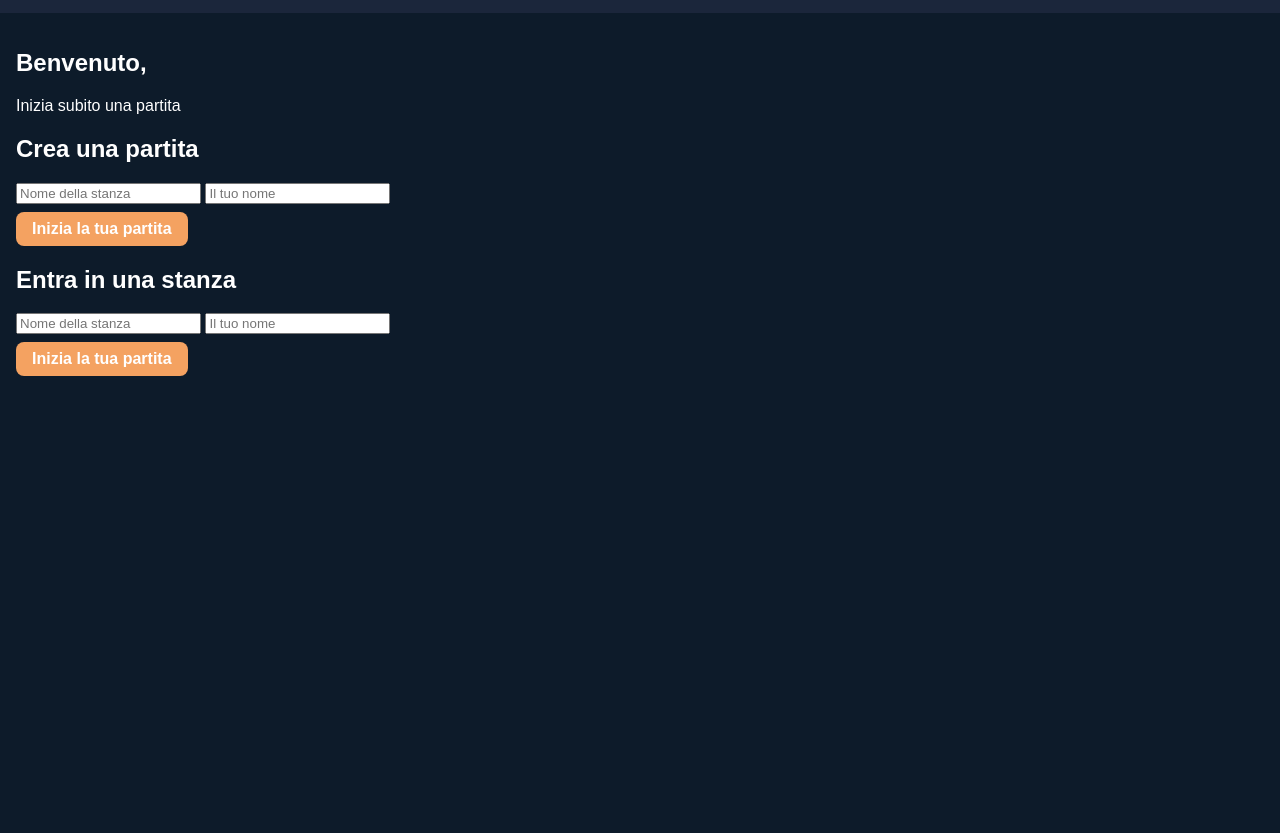
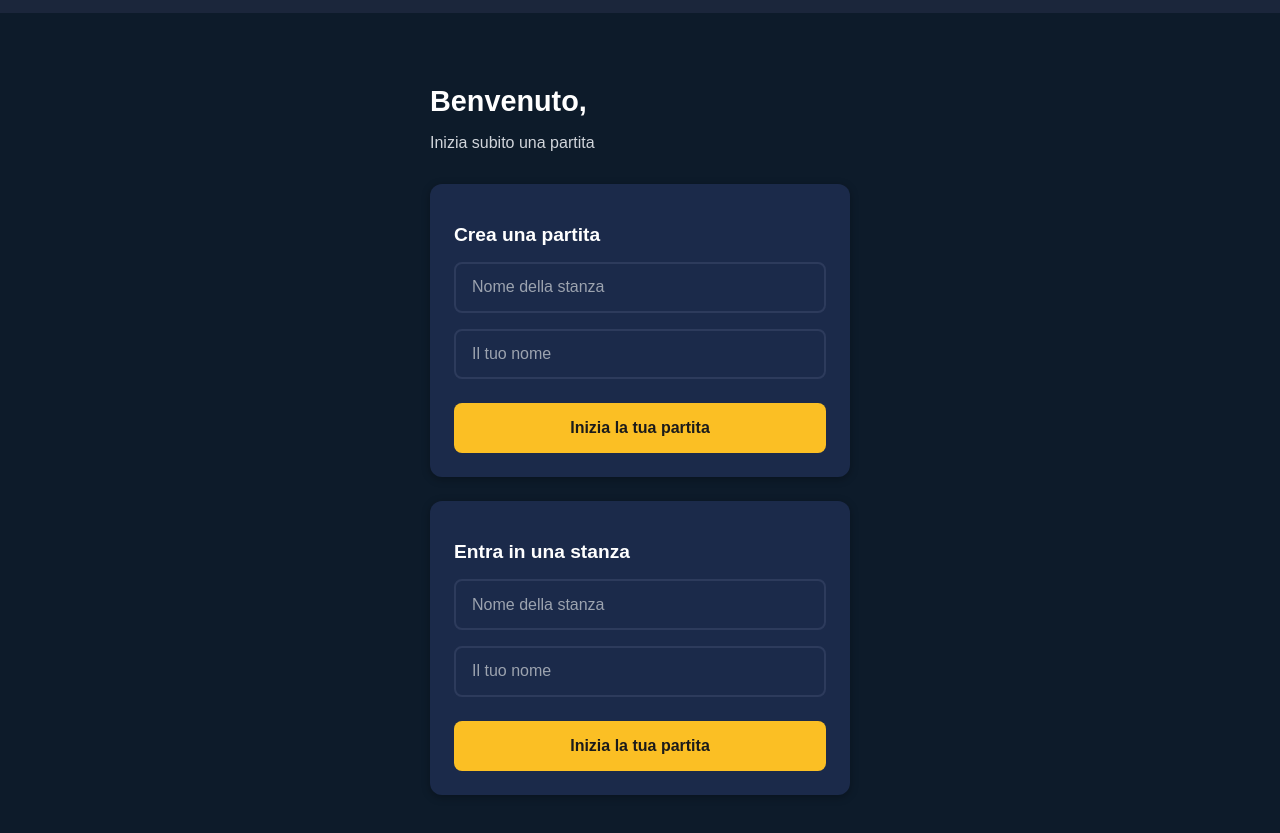
Before and after one commit to LolloA96/Lupus-il-Gioco, a plain HTML site: page index.html in a window 1280 px wide. Shown: the part 47-880 px from the top of the page. Before the commit the page ends 800 px from the top, so only its background shows below. Drawn offline with Linux system fonts and the light colour scheme.

Commit message:
Aggiorna CSS e Home

```diff
--- a/app.js
+++ b/app.js
@@ -1,4 +1,4 @@
-// app.js (versione aggiornata)
+// app.js (versione aggiornata con roomName come ID)
 
 let currentRoomId = null;
 let currentPlayerName = null;
@@ -44,7 +44,15 @@ btnCreate.addEventListener("click", async () => {
   }
 
   try {
-    const roomRef = await db.collection("rooms").add({
+    const roomRef = db.collection("rooms").doc(roomName);
+    const roomDoc = await roomRef.get();
+
+    if (roomDoc.exists) {
+      alert("⚠️ Esiste già una stanza con questo nome. Scegli un altro nome.");
+      return;
+    }
+
+    await roomRef.set({
       createdAt: Date.now(),
       roomName: roomName,
       players: [playerName],
@@ -52,15 +60,13 @@ btnCreate.addEventListener("click", async () => {
       ended: false
     });
 
-    currentRoomId = roomRef.id;
+    currentRoomId = roomName; // usiamo il nome come ID
     currentPlayerName = playerName;
     isHost = true;
 
     console.log("✅ Stanza creata:", currentRoomId, "Giocatore:", currentPlayerName);
 
-    document.getElementById("roomTitle").innerText =
-      `Stanza: ${roomName} (ID: ${currentRoomId})`;
-
+    document.getElementById("roomTitle").innerText = `Stanza: ${roomName}`;
     showView(viewRoom);
     subscribeToRoom(currentRoomId);
   } catch (err) {
@@ -72,19 +78,19 @@ btnCreate.addEventListener("click", async () => {
 // --- ENTRA IN STANZA ---
 btnJoin.addEventListener("click", async () => {
   const name = document.getElementById("inputNameJoin").value.trim();
-  const roomId = document.getElementById("inputRoomId").value.trim();
+  const roomName = document.getElementById("inputRoomId").value.trim();
 
-  if (!name || !roomId) {
-    alert("Inserisci nome e ID stanza!");
+  if (!name || !roomName) {
+    alert("Inserisci nome e nome della stanza!");
     return;
   }
 
   try {
-    const roomRef = db.collection("rooms").doc(roomId);
+    const roomRef = db.collection("rooms").doc(roomName);
     const roomDoc = await roomRef.get();
 
     if (!roomDoc.exists) {
-      alert("Stanza non trovata");
+      alert("⚠️ Stanza non trovata");
       return;
     }
 
@@ -92,16 +98,16 @@ btnJoin.addEventListener("click", async () => {
       players: firebase.firestore.FieldValue.arrayUnion(name)
     });
 
-    currentRoomId = roomId;
+    currentRoomId = roomName; // usiamo il nome come ID
     currentPlayerName = name;
     isHost = false;
 
     console.log("✅ Entrato nella stanza:", currentRoomId, "Giocatore:", currentPlayerName);
 
-    document.getElementById("roomTitle").innerText = `Stanza: ${roomId}`;
+    document.getElementById("roomTitle").innerText = `Stanza: ${roomName}`;
     showView(viewRoom);
 
-    subscribeToRoom(roomId);
+    subscribeToRoom(currentRoomId);
   } catch (err) {
     console.error("Errore ingresso stanza:", err);
     alert("Impossibile entrare nella stanza");
--- a/style.css
+++ b/style.css
@@ -73,8 +73,8 @@ body {
 .roles-grid {
   display: flex;
   flex-direction: column;
-  gap: 12px; /* spazio tra card */
-  margin-bottom: 32px; /* spazio dal bottone */
+  gap: 12px;
+  margin-bottom: 32px;
   align-items: center;
 }
 
@@ -264,3 +264,77 @@ body {
 .popup-content h3 {
   margin-bottom: 1rem;
 }
+
+/* --- HOME (stile identico allo screenshot) --- */
+.home-container {
+  text-align: left;
+  padding: 2rem 1.5rem;
+  max-width: 420px;
+  margin: 0 auto;
+}
+
+.home-title {
+  font-size: 1.8rem;
+  font-weight: bold;
+  margin-bottom: 0.2rem;
+  color: #ffffff;
+}
+
+.home-subtitle {
+  font-size: 1rem;
+  color: #d1d5db;
+  margin-bottom: 2rem;
+}
+
+.home-card {
+  background: #1b2a4a; /* blu scuro */
+  border-radius: 12px;
+  padding: 1.5rem;
+  margin-bottom: 1.5rem;
+  box-shadow: 0 2px 8px rgba(0, 0, 0, 0.3);
+}
+
+.home-card-title {
+  font-size: 1.2rem;
+  font-weight: 600;
+  margin-bottom: 1rem;
+  color: #ffffff;
+}
+
+.home-card input {
+  width: 100%;
+  padding: 0.9rem 1rem;
+  box-sizing: border-box;
+  margin-bottom: 1rem;
+  border: 2px solid #2d3b5c;
+  border-radius: 8px;
+  background: transparent;
+  color: #ffffff;
+  font-size: 1rem;
+  outline: none;
+}
+
+.home-card input::placeholder {
+  color: #9ca3af;
+}
+
+.home-card input:focus {
+  border-color: #fbbf24; /* giallo focus */
+}
+
+.btn.primary {
+  width: 100%;
+  padding: 1rem;
+  background: #fbbf24; /* giallo */
+  color: #1b1b1b;
+  font-weight: 600;
+  border: none;
+  border-radius: 8px;
+  font-size: 1rem;
+  cursor: pointer;
+  transition: background 0.2s;
+}
+
+.btn.primary:hover {
+  background: #f59e0b; /* giallo più scuro */
+}
```
Also changed, not shown: Logo.png (added), 1 other file.
